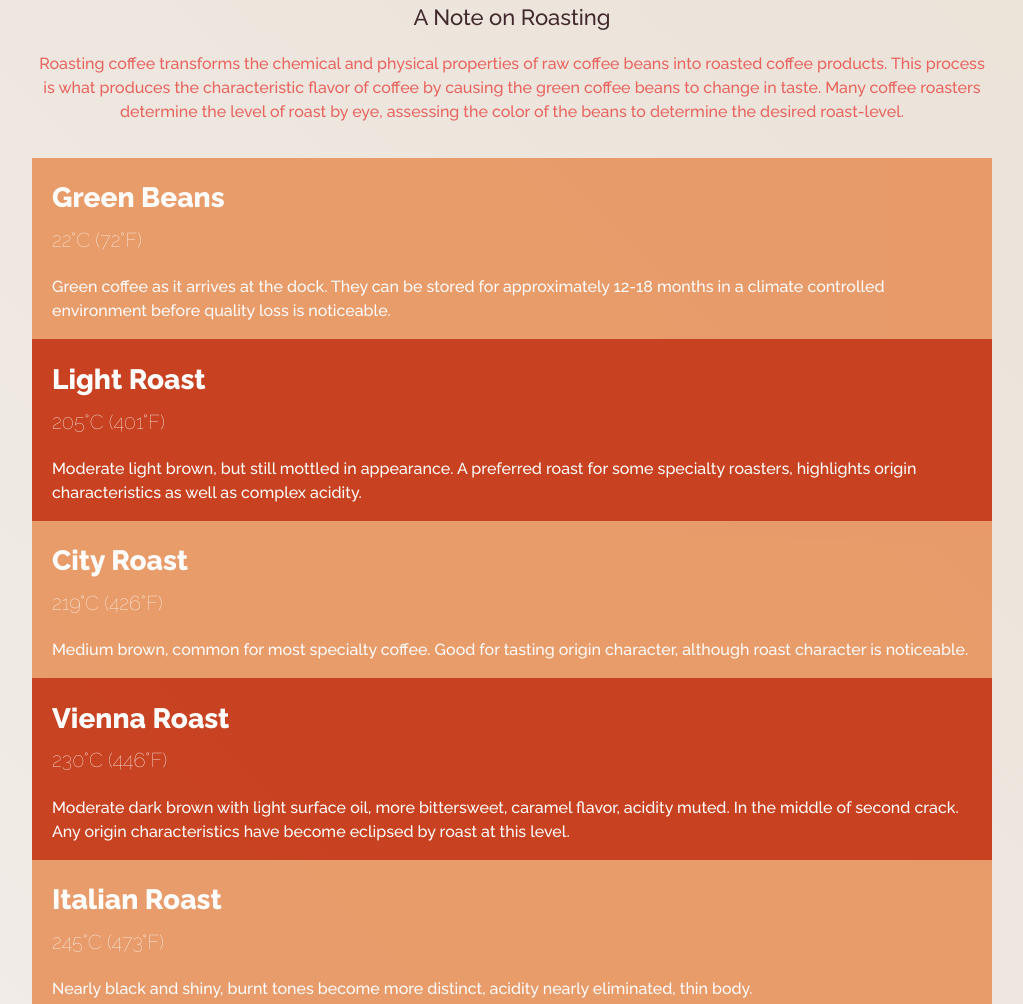
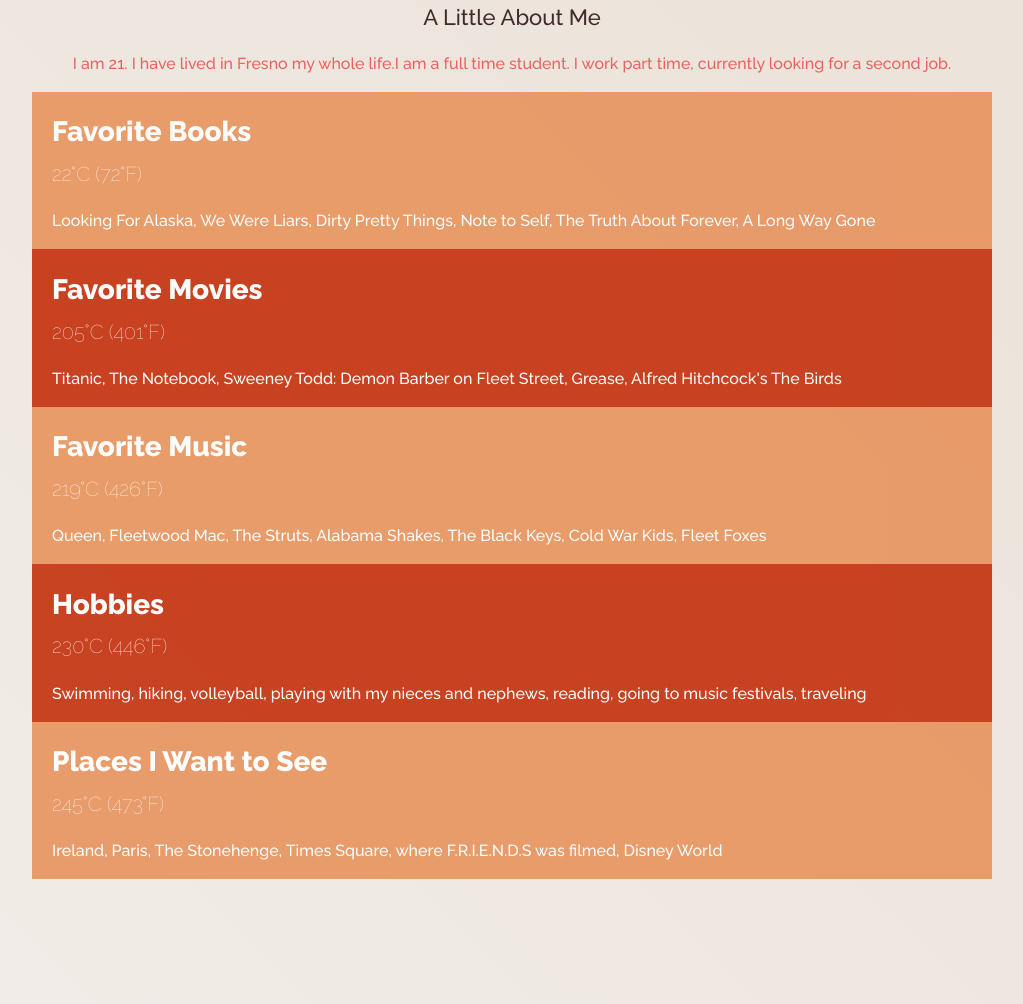
Before and after one commit to saritaecruz/saritaecruz.github.io, a plain HTML site: page index.html in a window 1280 px wide. Shown: the part 478-1482 px from the top of the page, without its empty margins (128-1151 px from the left). Drawn offline with Linux system fonts and the light colour scheme.

Commit message:
Update index.html

```diff
--- a/index.html
+++ b/index.html
@@ -12,34 +12,33 @@
   </div>
 
   <div class="roasting">
-    <h3>A Note on Roasting</h3>
-    <p>Roasting coffee transforms the chemical and physical properties of raw coffee beans into roasted coffee products. This process is what produces the characteristic flavor of coffee by causing the green coffee beans to change in taste. Many coffee roasters determine the level of roast by eye, assessing the color of the beans to determine the desired roast-level.</p>
-  <br>
+    <h3>A Little About Me</h3>
+    <p>I am 21. I have lived in Fresno my whole life.I am a full time student. I work part time, currently looking for a second job.<br>
       <div class="spectrum">
         <div class="green">
-          <h4>Green Beans</h4>
+          <h4>Favorite Books</h4>
           <h5>22&degC (72&degF)</h5>
-          <p>Green coffee as it arrives at the dock. They can be stored for approximately 12-18 months in a climate controlled environment before quality loss is noticeable.</p>
+          <p>Looking For Alaska, We Were Liars, Dirty Pretty Things, Note to Self, The Truth About Forever, A Long Way Gone</p>
         </div>
         <div class="light">
-          <h4>Light Roast</h4>
+          <h4>Favorite Movies</h4>
           <h5>205&degC (401&degF)</h5>
-          <p>Moderate light brown, but still mottled in appearance. A preferred roast for some specialty roasters, highlights origin characteristics as well as complex acidity.</p>
+          <p>Titanic, The Notebook, Sweeney Todd: Demon Barber on Fleet Street, Grease, Alfred Hitchcock's The Birds</p>
         </div>
         <div class="city">
-          <h4>City Roast</h4>
+          <h4>Favorite Music</h4>
           <h5>219&degC (426&degF)</h5>
-          <p>Medium brown, common for most specialty coffee. Good for tasting origin character, although roast character is noticeable.</p>
+          <p>Queen, Fleetwood Mac, The Struts, Alabama Shakes, The Black Keys, Cold War Kids, Fleet Foxes</p>
         </div>
         <div class="vienna">
-          <h4>Vienna Roast</h4>
+          <h4>Hobbies</h4>
           <h5>230&degC (446&degF)</h5>
-          <p>Moderate dark brown with light surface oil, more bittersweet, caramel flavor, acidity muted. In the middle of second crack. Any origin characteristics have become eclipsed by roast at this level.</p>
+          <p>Swimming, hiking, volleyball, playing with my nieces and nephews, reading, going to music festivals, traveling</p>
         </div>
         <div class="italian">
-          <h4>Italian Roast</h4>
+          <h4>Places I Want to See</h4>
           <h5>245&degC (473&degF)</h5>
-          <p>Nearly black and shiny, burnt tones become more distinct, acidity nearly eliminated, thin body.</p>
+          <p>Ireland, Paris, The Stonehenge, Times Square, where F.R.I.E.N.D.S was filmed, Disney World</p>
         </div>
       </div>
   </div>
```
